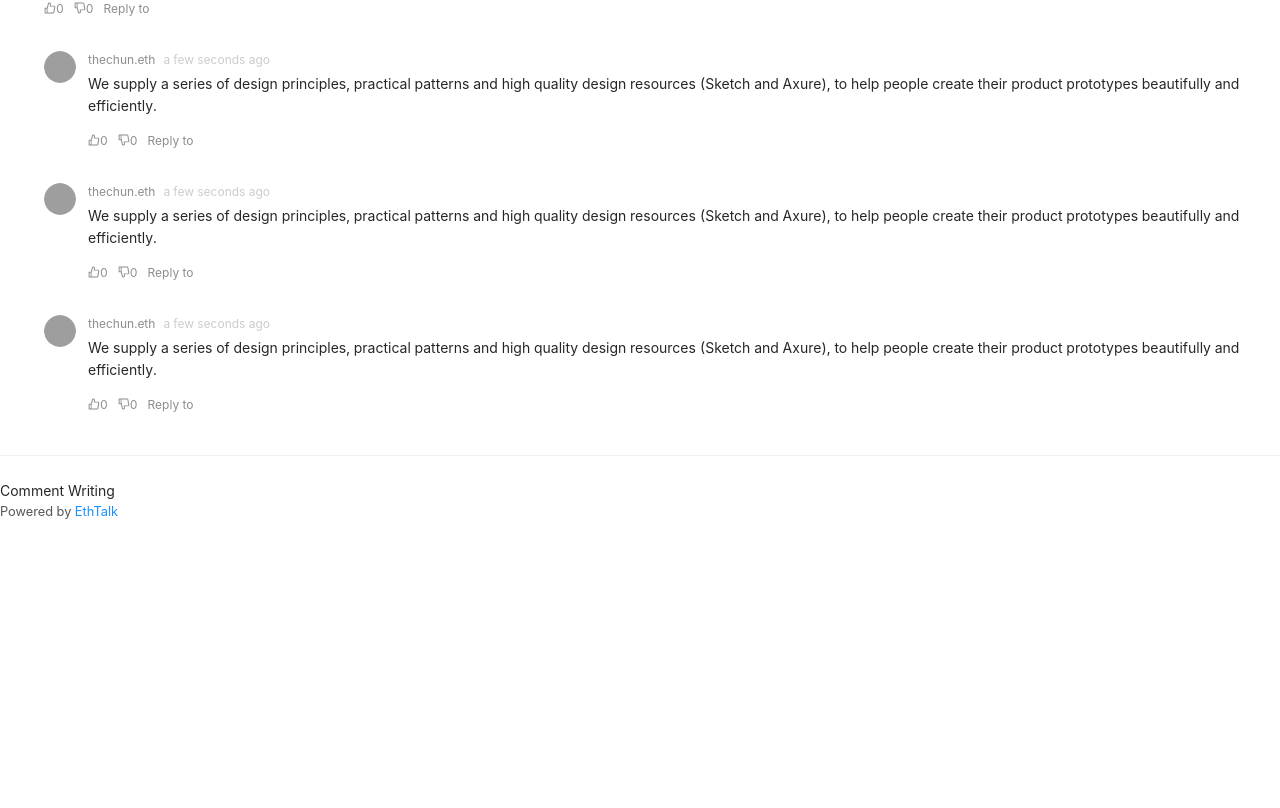
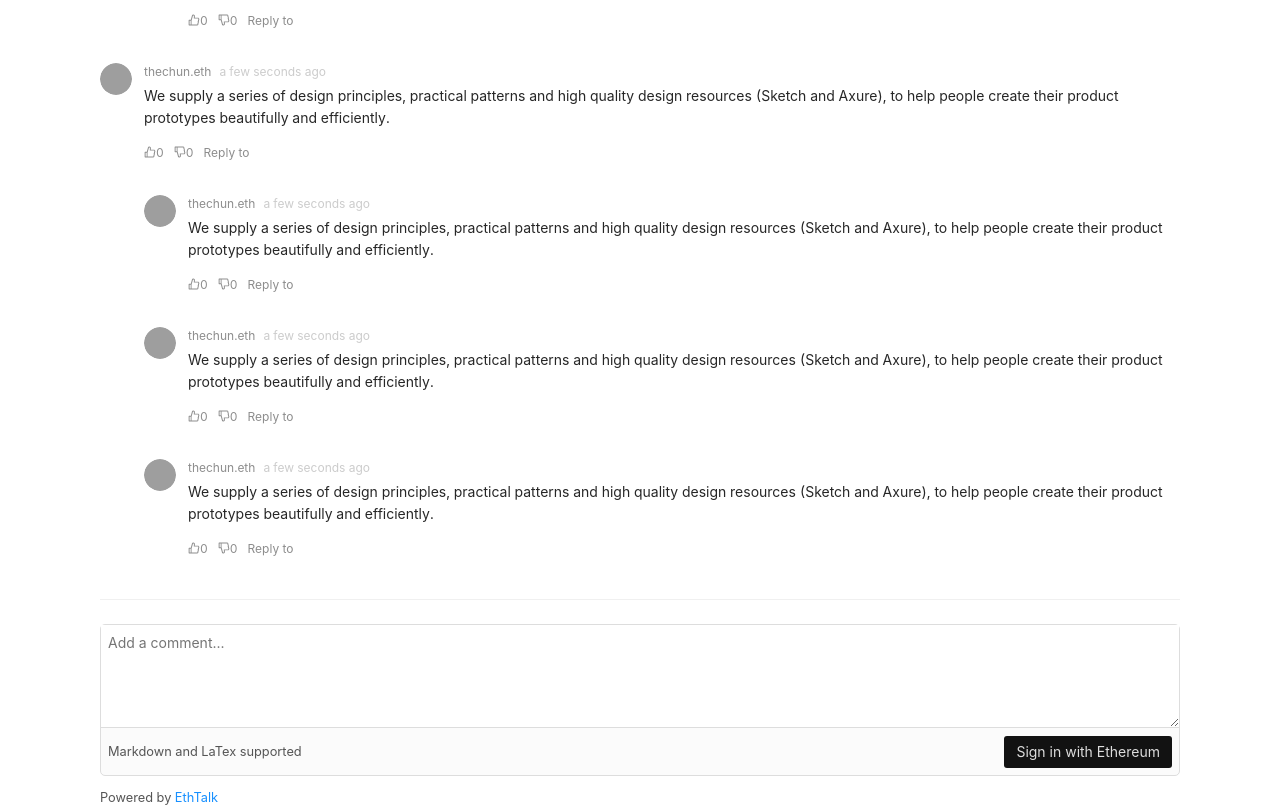
Before and after one commit to chunrapeepat/ethtalk.app, a React (Create React App) app in the folder packages/react-app/: page /embed in a window 1280 px wide. Shown: the part 615-1423 px from the top of the page. Before the commit the page ends 1137 px from the top, so only its background shows below. Built offline with nearby package versions, Linux system fonts and the light colour scheme; grey boxes are pictures that could not be loaded.

Commit message:
Design comment editor

```diff
--- a/packages/react-app/src/EmbedPage.jsx
+++ b/packages/react-app/src/EmbedPage.jsx
@@ -1,5 +1,6 @@
 import styled from "styled-components";
 import Comment from "./components/Comment";
+import CommentEditor from "./components/CommentEditor";
 import { Divider } from "antd";
 
 const Footer = styled.span`
@@ -7,6 +8,7 @@ const Footer = styled.span`
   color: #555;
   font-weight: normal;
   font-size: 0.8rem;
+  margin-top: 12px;
 `;
 
 const EmbedPage = () => {
@@ -24,7 +26,7 @@ const EmbedPage = () => {
         <Comment />
       </Comment>
       <Divider />
-      <div>Comment Writing</div>
+      <CommentEditor />
       <Footer>
         Powered by{" "}
         <a href="https://ethtalk.app" target="_blank">
--- /dev/null
+++ b/packages/react-app/src/components/Button.jsx
@@ -0,0 +1,16 @@
+import styled from "styled-components";
+
+const Button = styled.button`
+  cursor: pointer;
+  border: 0;
+  border-radius: 3px;
+  color: #ddd;
+  padding: 5px 12px;
+  background-color: rgb(18, 18, 18);
+
+  &:hover {
+    color: white;
+  }
+`;
+
+export default Button;
--- /dev/null
+++ b/packages/react-app/src/components/CommentEditor.jsx
@@ -0,0 +1,62 @@
+import React, { useState } from "react";
+import styled from "styled-components";
+import Button from "./Button";
+
+const Container = styled.div`
+  border: 1px solid #ddd;
+  border-radius: 5px;
+  background: #fbfbfb;
+`;
+const TextArea = styled.textarea`
+  width: 100%;
+  border: 0;
+  outline: none;
+  padding: 7px;
+  border-bottom: 1px solid #ddd;
+
+  &:disabled {
+    background: white;
+    cursor: not-allowed;
+  }
+`;
+const Footer = styled.div`
+  display: flex;
+  justify-content: space-between;
+  align-items: center;
+  margin-top: -5px;
+  padding: 7px;
+`;
+const Support = styled.div`
+  color: #555;
+  font-size: 0.8rem;
+`;
+
+const CommentEditor = ({ children }) => {
+  const [likes, setLikes] = useState(0);
+  const [dislikes, setDislikes] = useState(0);
+  const [action, setAction] = useState(null);
+
+  const like = () => {
+    setLikes(1);
+    setDislikes(0);
+    setAction("liked");
+  };
+
+  const dislike = () => {
+    setLikes(0);
+    setDislikes(1);
+    setAction("disliked");
+  };
+
+  return (
+    <Container>
+      <TextArea placeholder="Add a comment..." rows={4} disabled={true} />
+      <Footer>
+        <Support>Markdown and LaTex supported</Support>
+        <Button>Sign in with Ethereum</Button>
+      </Footer>
+    </Container>
+  );
+};
+
+export default CommentEditor;
--- a/packages/react-app/src/index.css
+++ b/packages/react-app/src/index.css
@@ -1,5 +1,6 @@
 body {
   margin: 0;
+  padding: 100px;
 }
 
 * {
```
